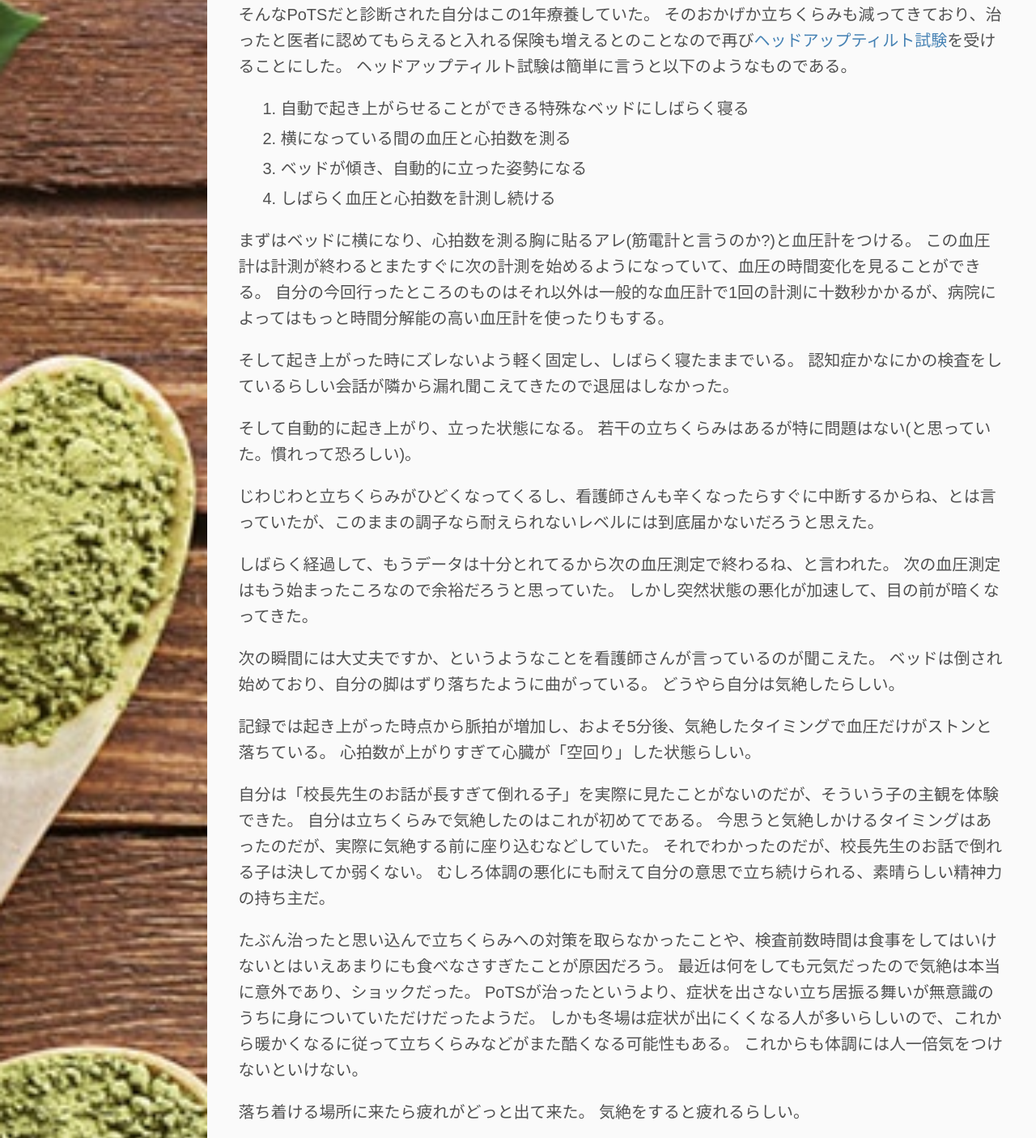
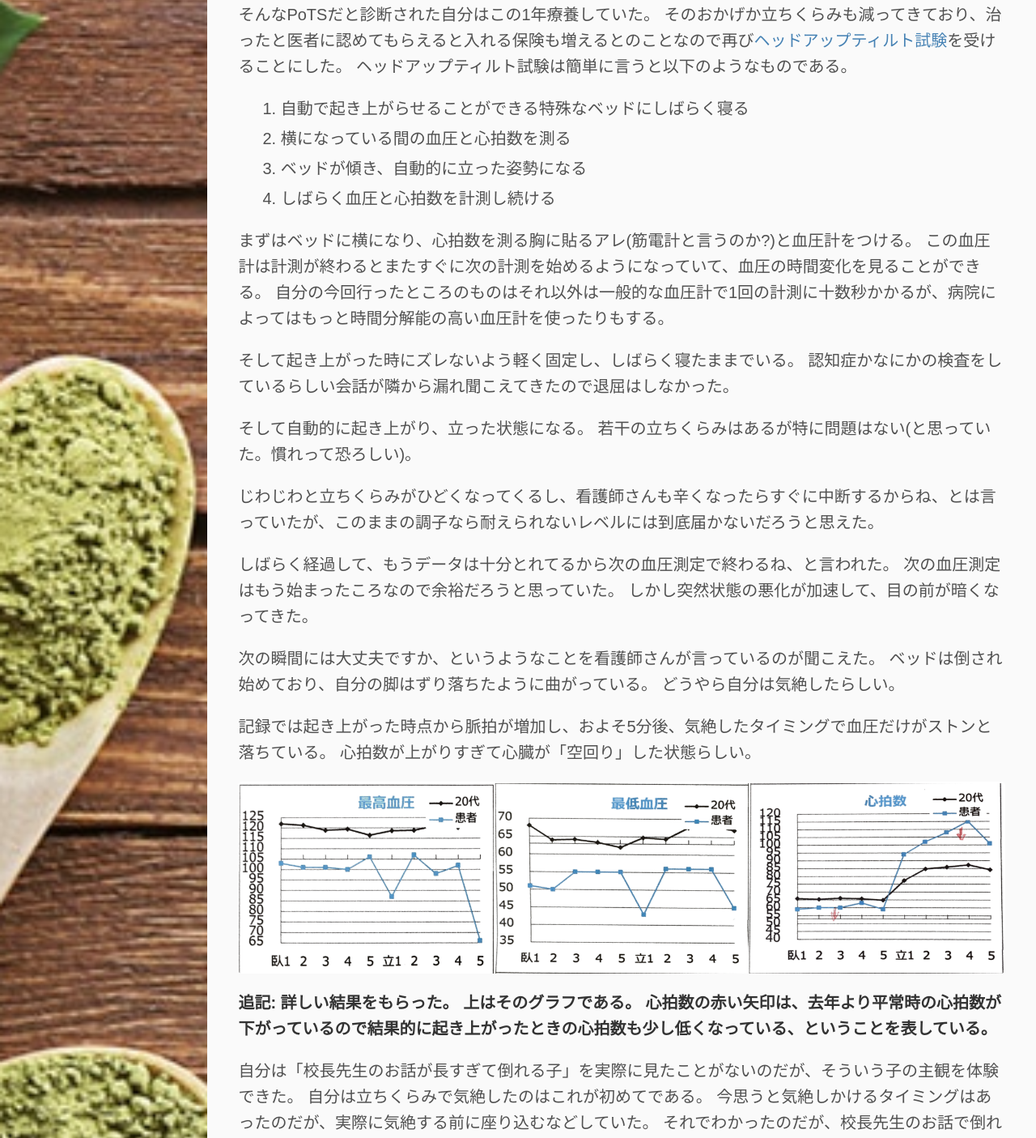
Before and after one commit to kotet/kotet.github.io, a Jekyll site: the page built from _posts/2018/03/2018-03-09-tilt-of-the-dead.md, in a window 1280 px wide, cut to the strip 1123-2528 px from the top of the page. Shown: the whole strip at 81% size. Built offline with Jekyll 4.4.1, drawn with Linux system fonts in a browser that asks for light colours.

Commit message:
グラフを追記

```diff
--- a/_posts/2018/03/2018-03-09-tilt-of-the-dead.md
+++ b/_posts/2018/03/2018-03-09-tilt-of-the-dead.md
@@ -58,6 +58,11 @@ excerpt: "今日もD blogの記事を読むつもりだったのだが、起立
 記録では起き上がった時点から脈拍が増加し、およそ5分後、気絶したタイミングで血圧だけがストンと落ちている。
 心拍数が上がりすぎて心臓が「空回り」した状態らしい。
 
+![グラフ]({% include relative %}/assets/2018/03/graph.png)
+**追記: 詳しい結果をもらった。
+上はそのグラフである。
+心拍数の赤い矢印は、去年より平常時の心拍数が下がっているので結果的に起き上がったときの心拍数も少し低くなっている、ということを表している。**
+
 自分は「校長先生のお話が長すぎて倒れる子」を実際に見たことがないのだが、そういう子の主観を体験できた。
 自分は立ちくらみで気絶したのはこれが初めてである。
 今思うと気絶しかけるタイミングはあったのだが、実際に気絶する前に座り込むなどしていた。
```
Also changed, not shown: assets/2018/03/graph.png (added).
